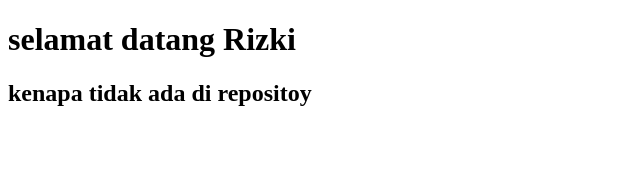
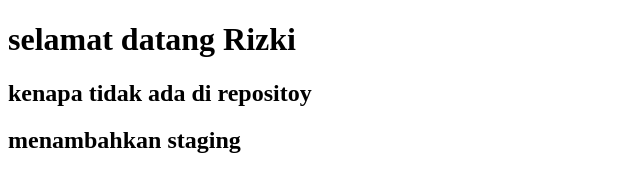
Before and after one commit to rfauziarif/belajar-niomic, a plain HTML site: page index.html in a window 1280 px wide. Shown: the whole page, without its empty margins (0-640 px from the left). Drawn offline with Linux system fonts and the light colour scheme.

Commit message:
menambahkan staging

```diff
--- a/index.html
+++ b/index.html
@@ -7,5 +7,7 @@
   <body>
     <h1> selamat datang Rizki </h1>
     <h2> kenapa tidak ada di repositoy </h2>
+    <h2> menambahkan staging </h2>
+
   </body>
 </html>
```
